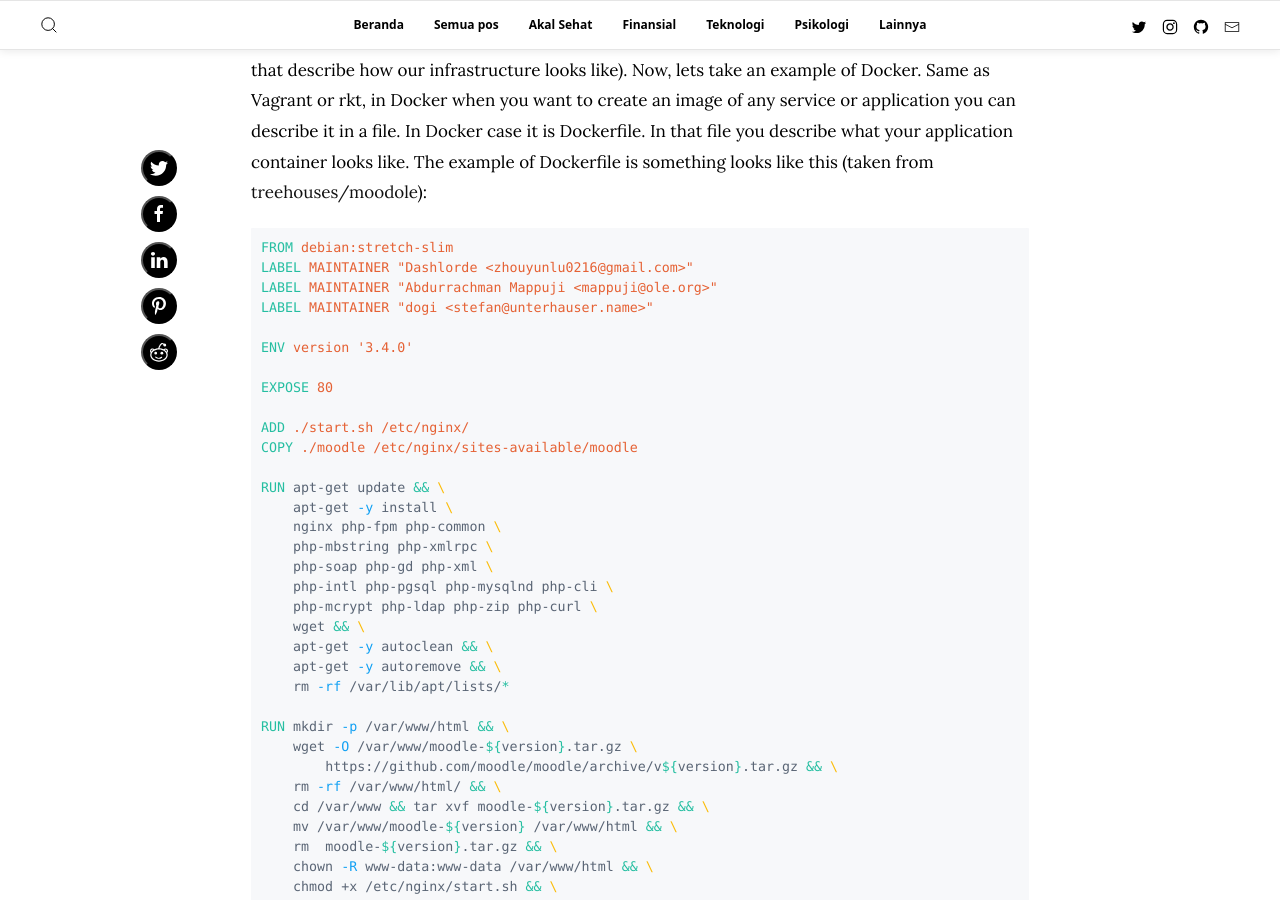
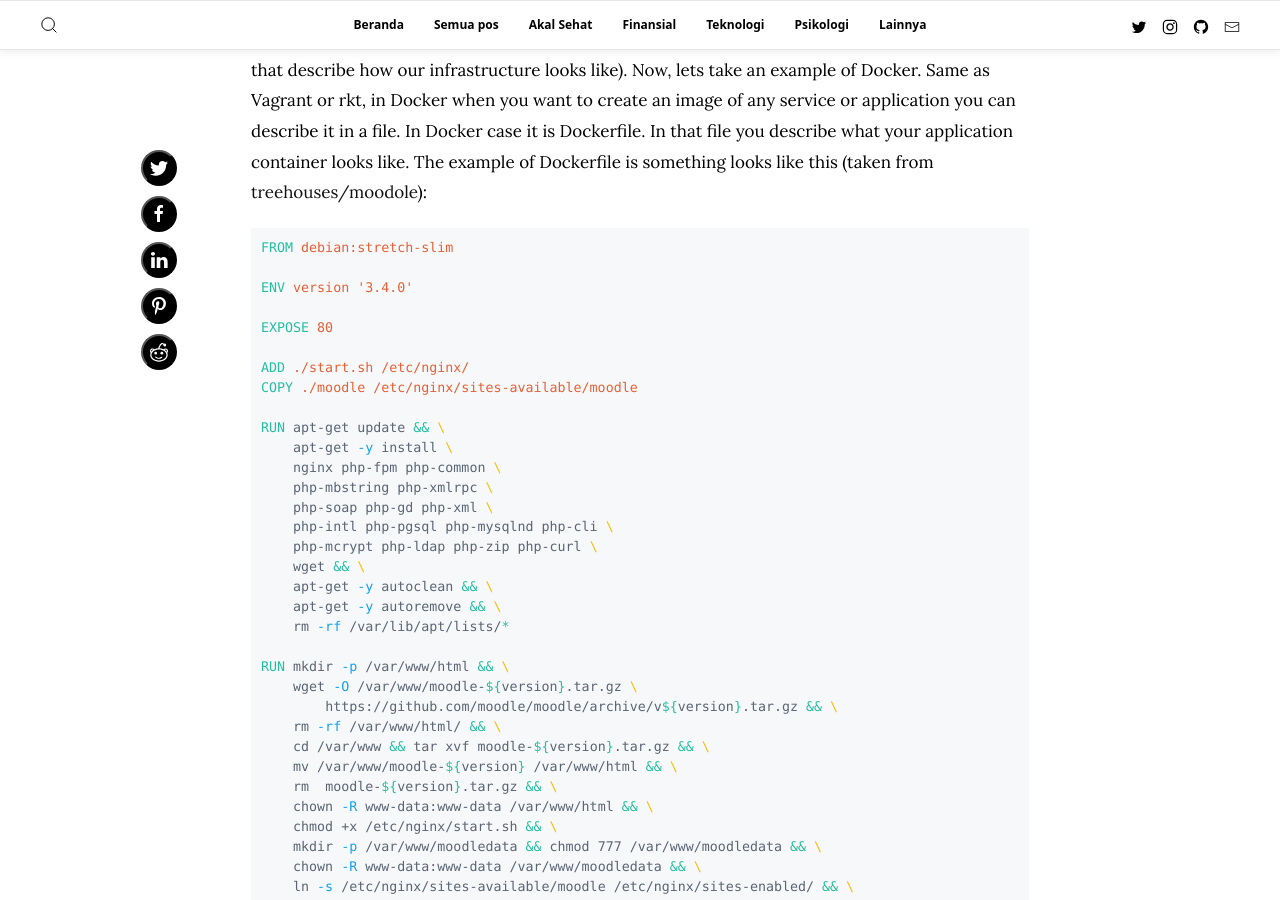
Before and after one commit to empeje/bukanme.me, a Jekyll site: the page built from _posts/2018-03-14-on-dockerizing-app.md, in a window 1280 px wide and 900 px high, scrolled down 1141 px. Built offline with Jekyll 4.4.1, drawn with Linux system fonts in a browser that asks for light colours; some web fonts are replaced; comment, search, counter and statistics services are not loaded.

Commit message:
Hide my real name in this blog

````diff
--- a/_posts/2018-03-14-on-dockerizing-app.md
+++ b/_posts/2018-03-14-on-dockerizing-app.md
@@ -15,9 +15,6 @@ Using container technology like docker or VM-based provisioning technology like
 
 ```dockerfile
 FROM debian:stretch-slim
-LABEL MAINTAINER "Dashlorde <zhouyunlu0216@gmail.com>"
-LABEL MAINTAINER "Abdurrachman Mappuji <mappuji@ole.org>"
-LABEL MAINTAINER "dogi <stefan@unterhauser.name>"
 
 ENV version '3.4.0'
 
````
Also changed, not shown: _posts/2017-05-10-my-first-job-as-sdet.md (+1 -1 lines).
